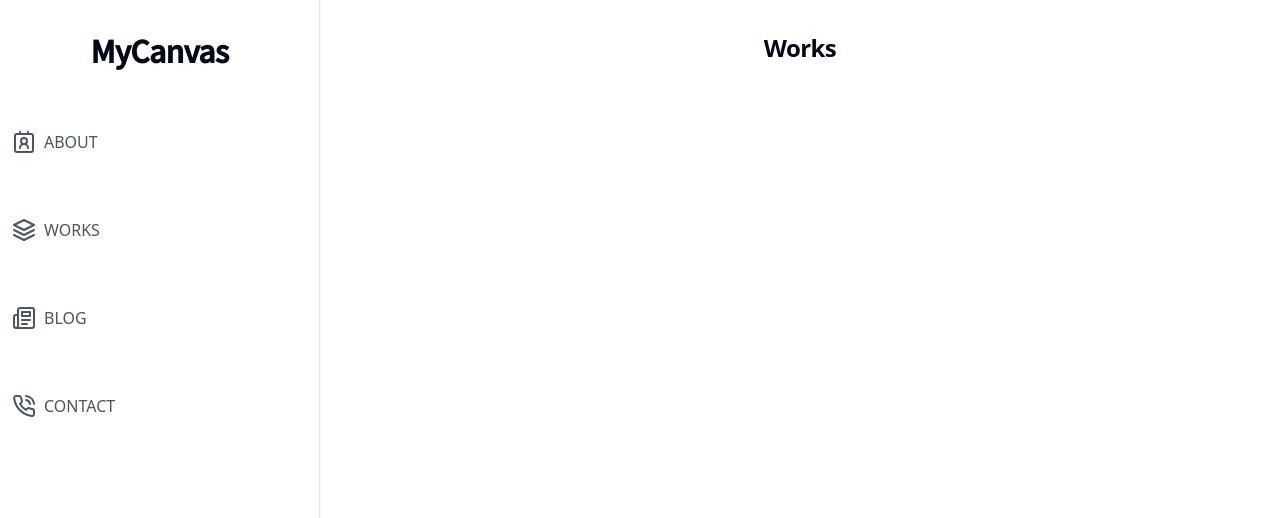
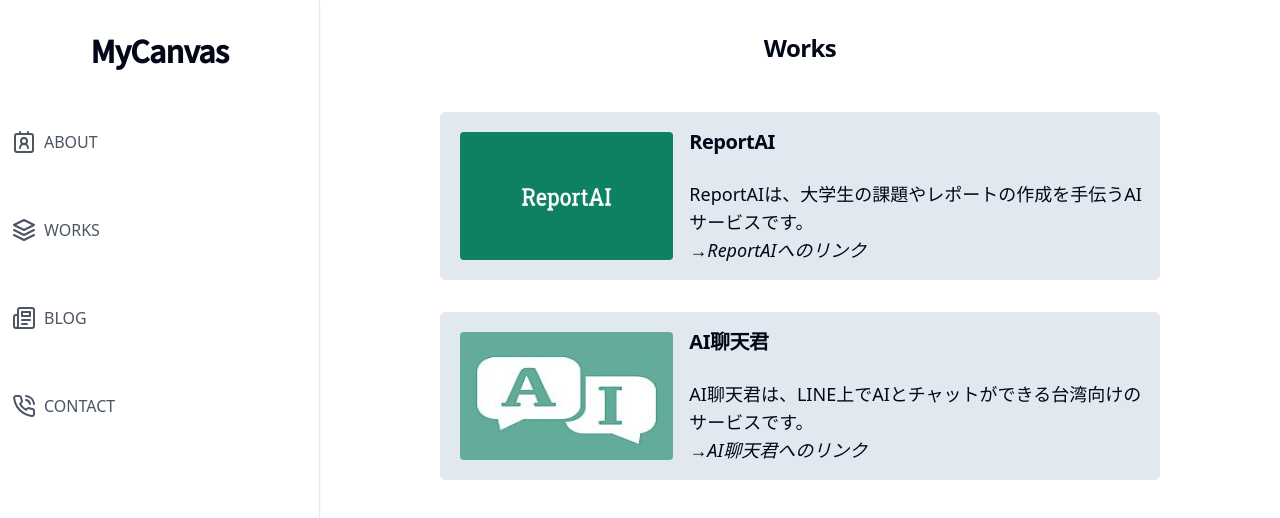
Before and after one commit to yoshiki-maruya/MyPortfolio, a Next.js app: page /works in a window 1280 px wide. Shown: the top 518 px of the page. Built offline with nearby package versions, Linux system fonts and the light colour scheme.

Commit message:
[feature] created works page

```diff
--- a/src/app/contact/page.tsx
+++ b/src/app/contact/page.tsx
@@ -1,3 +1,7 @@
 export default function Contact() {
-  return <h1>Contact</h1>;
+  return (
+    <div className="mx-auto max-w-2xl px-6 py-8">
+      <h1 className="mb-8 text-center text-2xl font-black">Contact</h1>
+    </div>
+  );
 }
--- a/src/app/works/page.tsx
+++ b/src/app/works/page.tsx
@@ -1,7 +1,29 @@
+import WorksCard from "@/components/molecules/WorksCard";
+import Link from "next/link";
+
 export default function Works() {
   return (
-    <div className="mx-auto max-w-xl px-6 py-8">
-      <h1 className="mb-8 text-center text-2xl font-black">Works</h1>
+    <div className="mx-auto max-w-3xl px-6 py-8">
+      <h1 className="mb-12 text-center text-2xl font-black">Works</h1>
+      <WorksCard title="ReportAI" imagePath="/ReportAI.png" alt="ReportAIのロゴ">
+        ReportAIは、大学生の課題やレポートの作成を手伝うAIサービスです。
+        <br />
+        <Link className="italic" href="https://reportai.jp" target="_blank">
+          →ReportAIへのリンク
+        </Link>
+      </WorksCard>
+
+      <WorksCard title="AI聊天君" imagePath="/AIChat.png" alt="AI聊天君のロゴ">
+        AI聊天君は、LINE上でAIとチャットができる台湾向けのサービスです。
+        <br />
+        <Link
+          className="italic"
+          href="https://liff.line.me/1645278921-kWRPP32q/?accountId=ai_linechat"
+          target="_blank"
+        >
+          →AI聊天君へのリンク
+        </Link>
+      </WorksCard>
     </div>
   );
 }
--- a/src/components/Header.tsx
+++ b/src/components/Header.tsx
@@ -17,7 +17,7 @@ const Header = () => {
     setOpenMenu(!openMenu);
   };
   return (
-    <header className="sticky top-0 flex justify-between border-b-2 border-b-gray-300 bg-white px-6 py-3">
+    <header className="sticky top-0 z-10 flex justify-between border-b-2 border-b-gray-300 bg-white px-6 py-3">
       <Link href="/">
         <h2 className={notojp.className}>MyCanvas</h2>
       </Link>
--- /dev/null
+++ b/src/components/molecules/WorksCard.tsx
@@ -0,0 +1,32 @@
+"use client";
+import useMediaQuery from "@/hooks/useMediaQuery";
+import Image from "next/image";
+import { ReactNode } from "react";
+
+export type IWorksCard = {
+  title: string;
+  imagePath: string;
+  alt: string;
+  children: ReactNode;
+};
+
+const WorksCard: React.FC<IWorksCard> = ({ title, imagePath, alt, children }) => {
+  const isMobile = useMediaQuery(450);
+  return (
+    <div
+      className={`grid ${
+        isMobile ? "grid-cols-3" : "grid-rows-2"
+      } my-8 gap-3 rounded-md bg-slate-200 px-4 py-4`}
+    >
+      <div className="relative w-full">
+        <Image className="rounded-lg border-4" src={imagePath} alt={alt} fill />
+      </div>
+      <div className={`${isMobile ? "col-span-2" : ""}`}>
+        <h3 className="text-xl font-bold">{title}</h3>
+        <p className="break-all text-lg">{children}</p>
+      </div>
+    </div>
+  );
+};
+
+export default WorksCard;
```
Also changed, not shown: public/AIChat.png (added), public/ReportAI.png (added).
